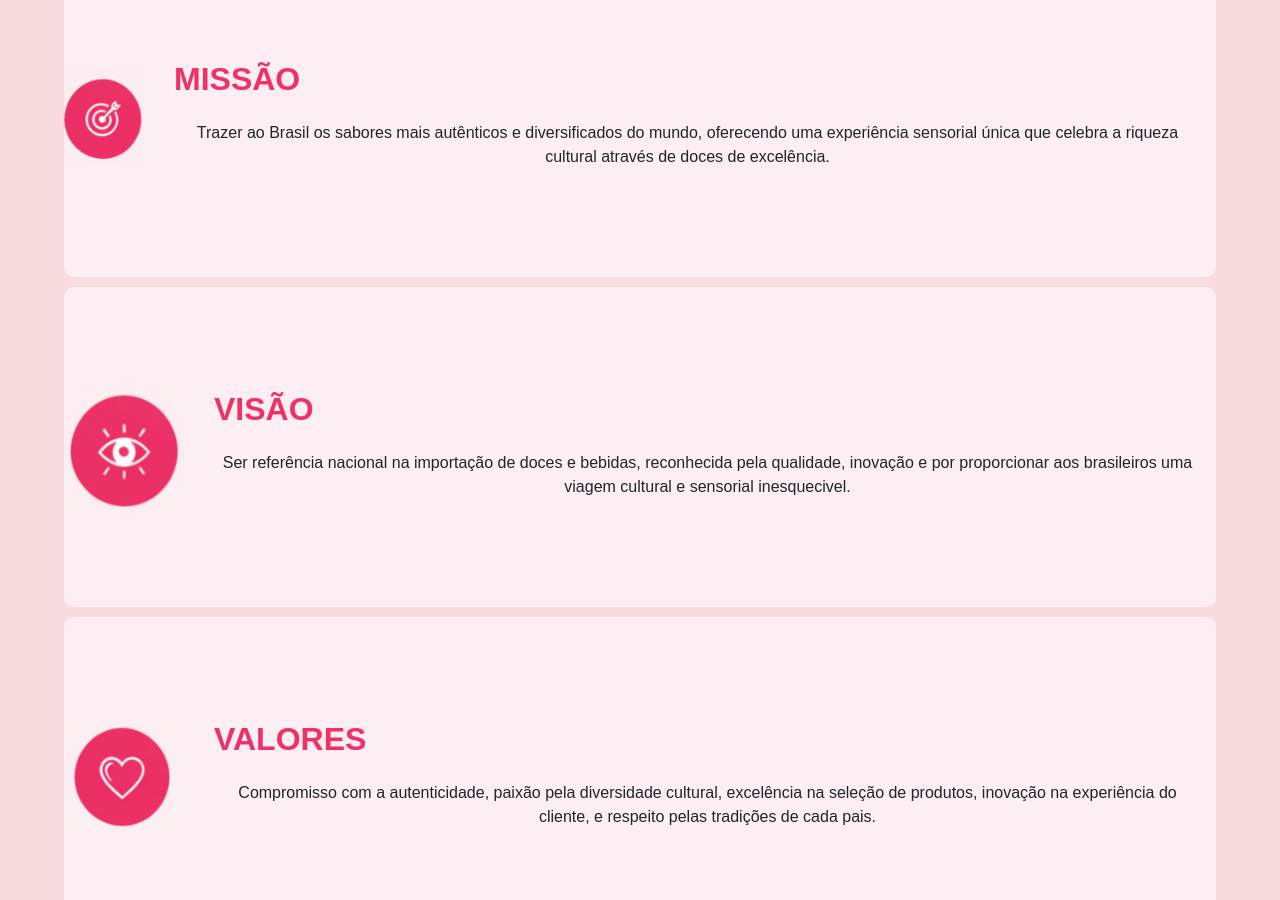
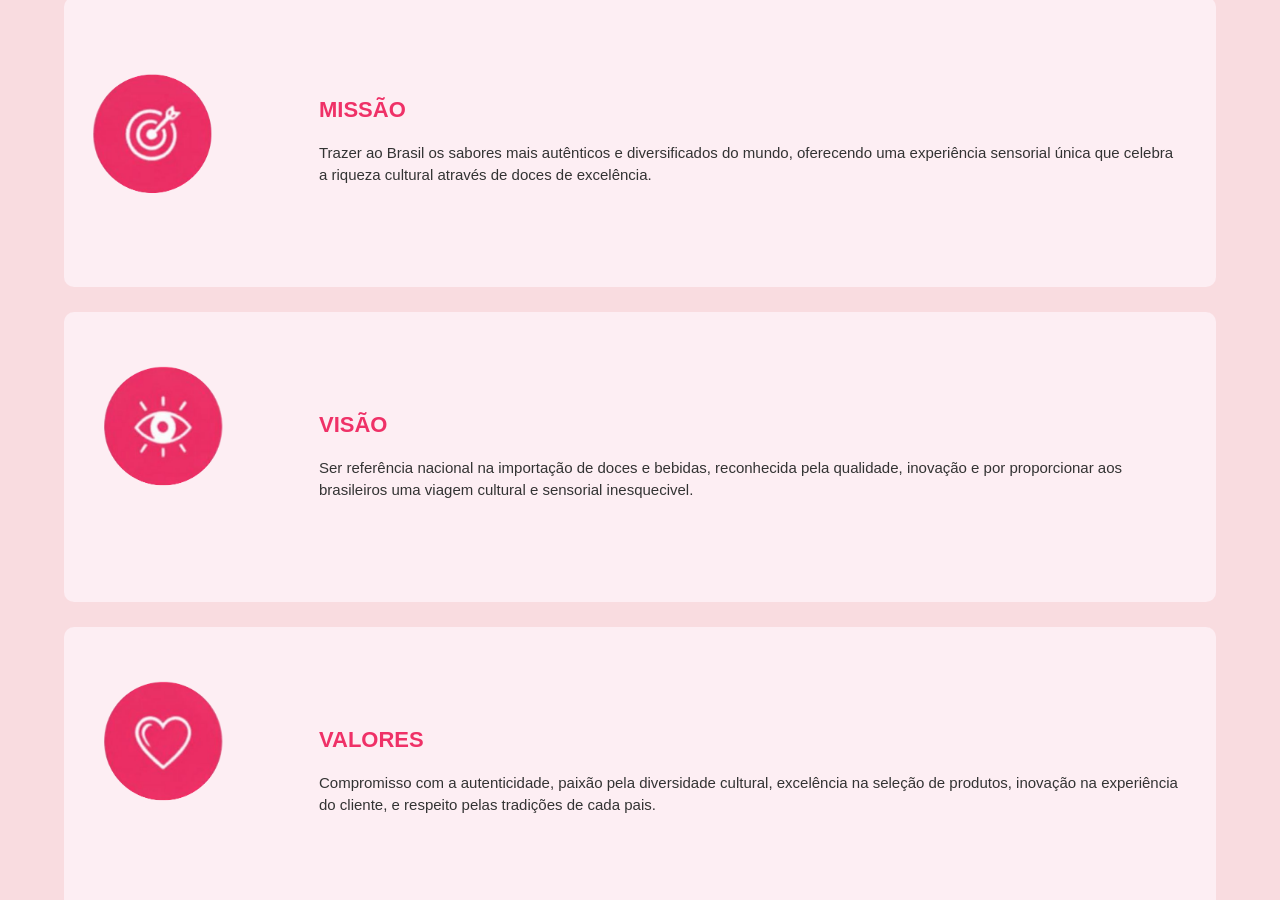
Before and after one commit to BiaBarbosaa/BeatrizBarbosa, a plain HTML site: page siteInstitucional-main/empresa.html in a window 1280 px wide. Shown: the part 1179-2079 px from the top of the page. Drawn offline with nearby package versions, Linux system fonts and the light colour scheme.

Commit message:
style: mudanças no estilo na página empresa

```diff
--- a/siteInstitucional-main/assets/css/empresa.css
+++ b/siteInstitucional-main/assets/css/empresa.css
@@ -253,10 +253,8 @@ header {
 
 .titulo-rosa {
     color: #ef3167;
-    text-transform: uppercase;
+    font-size: 22px;
     font-weight: bold;
-    margin: 0 0 8px 0;
-    text-align: left;
 }
 
 .titulo {
@@ -290,9 +288,10 @@ header {
 }
 
 .linha {
-    display: block;
-    margin-bottom: 5px;
-    padding: 5px;
+    text-align: left;
+    font-size: 15px;
+    line-height: 1.5;
+    color: #333;
 }
 
 .container-sobre {
@@ -385,76 +384,37 @@ header {
 .container-empresa {
     display: flex;
     flex-direction: column;
-    gap: 10px;
+    gap: 25px;
     width: 90%;
-    margin: auto;
+    margin: 40px auto;
 }
 
-.icon img {
-    width: 100%;
+.icon2 img {
+    width: 200px;
     height: auto;
-    object-fit: contain;
 }
-
 .box {
-    height: 40vh;
     border-radius: 10px;
     background-color: #FDEEF3;
+    padding: 20px;
+
 }
-
 .box-content {
     display: flex;
     align-items: center;
-    justify-content: flex-start;
+    gap: 20px;
+}
+.texto {
     width: 100%;
-    height: 100%;
+    font-size: 25px;
 }
-
-.icon {
-
-    width: 120px;
-    display: flex;
-    align-items: center;
-    justify-content: center;
-}
-
-.texto {
-    width: 60%;
-    height: 100%;
-}
-
-.box .col-md-4,
-.box .col-md-6 {
-    padding: 0;
-    height: 100%;
-}
-
 .texto {
     width: 100%;
     height: 100%;
     display: flex;
     flex-direction: column;
 }
-
-.texto-topo {
-    height: 30%;
-    display: flex;
-    align-items: start;
-    justify-content: start;
-
-    width: 100%;
+.linha {
+    text-align: left;
+    padding: 5px;
 }
-
-.texto-baixo {
-
-    display: flex;
-    align-items: center;
-    justify-content: center;
-
-}
-.linha {
-    height: auto;
-    display: block;
-    text-align: center;
-
-}
--- a/siteInstitucional-main/empresa.html
+++ b/siteInstitucional-main/empresa.html
@@ -102,8 +102,8 @@
         <div class="container-empresa">
             <div class="box">
                 <div class="box-content">
-                    <div class="icon-sobre">
-                        <img src="assets/img/doces/missao.jpg" alt="">
+                    <div class="icon2">
+                        <img src="assets/img/doces/missao.png" alt="">
                     </div>
                     <div class="texto">
                         <div class="linha ">
@@ -116,8 +116,8 @@
 
             <div class="box box-2">
                 <div class="box-content">
-                    <div class="icon">
-                        <img src="assets/img/doces/vissao.jpg" alt="">
+                    <div class="icon2">
+                        <img src="assets/img/doces/visao.png" alt="">
                     </div>
                     <div class="texto">
                         <div class="linha ">
@@ -129,8 +129,8 @@
             </div>
             <div class="box box-3">
                 <div class="box-content">
-                    <div class="icon">
-                        <img src="assets/img/doces/valores.jpg" alt="">
+                    <div class="icon2">
+                        <img src="assets/img/doces/valores.png" alt="">
                     </div>
                     <div class="texto">
                         <div class="linha ">
```
Also changed, not shown: siteInstitucional-main/assets/img/banner-home/banner2.png (deleted), siteInstitucional-main/assets/img/doces/missao.jpg (deleted), siteInstitucional-main/assets/img/doces/missao.png (added), siteInstitucional-main/assets/img/doces/valores.jpg (deleted), siteInstitucional-main/assets/img/doces/valores.png (added), siteInstitucional-main/assets/img/doces/visao.png (added), siteInstitucional-main/assets/img/doces/vissao.jpg (deleted).
